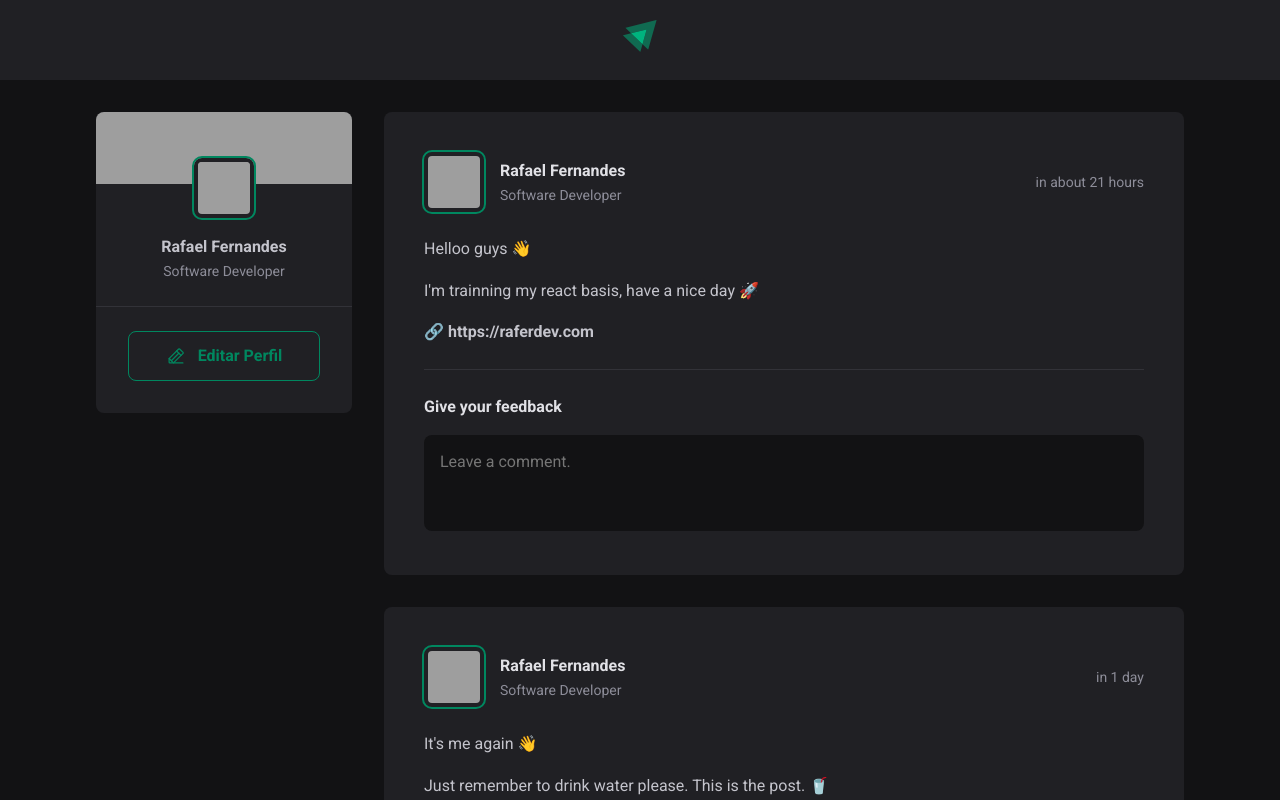
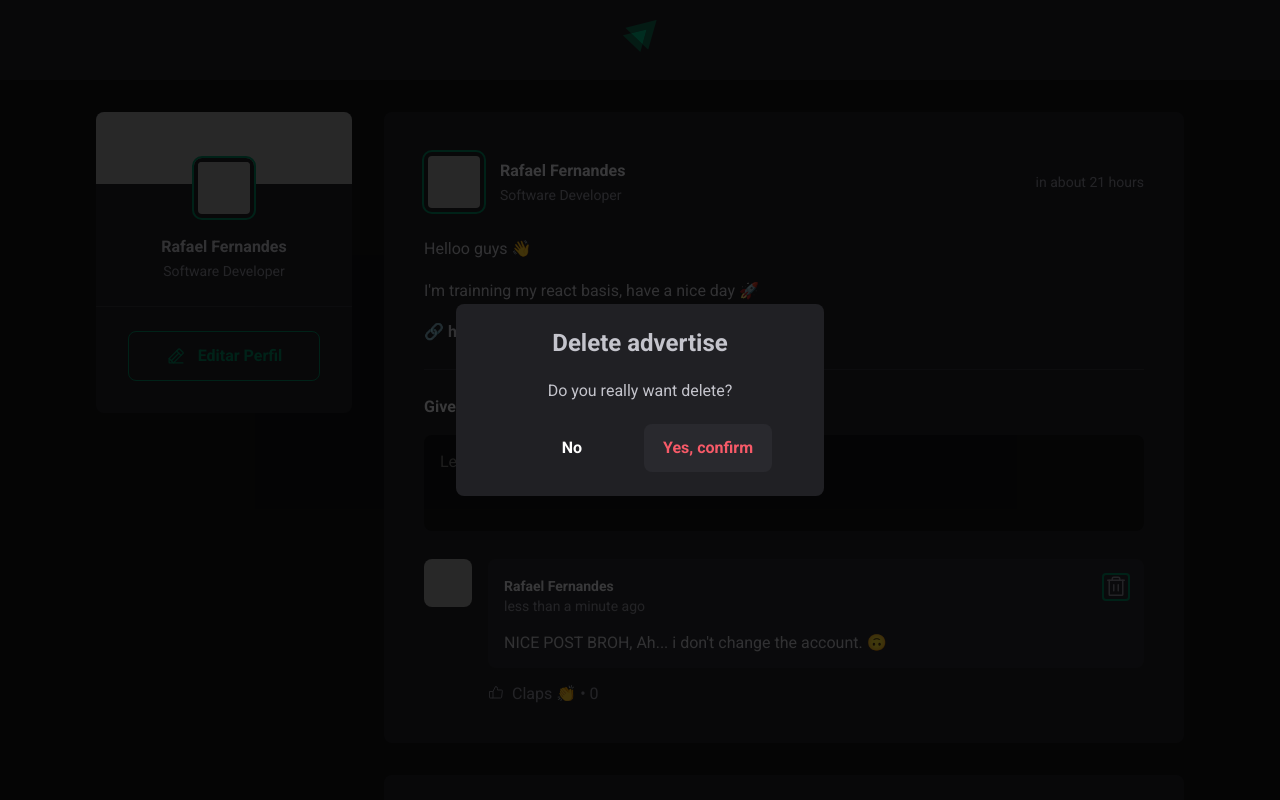
Before and after one commit to raferdev/ignite_social, a React (Vite) app: page / in a window 1280 px wide. Both pictures are taken after a click on the button 1116 px from the left and 587 px from the top of the page. Shown: the top 800 px of the page. Built offline with nearby package versions, Linux system fonts and the light colour scheme; grey boxes are pictures that could not be loaded.

Commit message:
feat: add confirm delete comment layer

```diff
--- a/src/components/Comment.tsx
+++ b/src/components/Comment.tsx
@@ -4,6 +4,7 @@ import { ThumbsUp, Trash } from "phosphor-react";
 import { Avatar } from "./Avatar.js";
 import { useState } from "react";
 import { enUS } from "date-fns/locale";
+import { ConfirmAction } from "./ConfirmAction.js";
 
 interface CommentProps {
   content: string;
@@ -15,7 +16,7 @@ interface CommentProps {
 
 export function Comment({content, onDeleteComment,author, timeDate }:CommentProps) {
   const [likeCount, setLikeCount] = useState(0);
-
+  const [warnActivated, setWarnActivated] = useState(false);
   const timeDateFormatted = format(
     timeDate,
     "'Published date ' d ',' LLLL ',' HH:mm'hrs'",
@@ -30,14 +31,17 @@ export function Comment({content, onDeleteComment,author, timeDate }:CommentProp
   });
 
   function handleDeleteComment() {
-    onDeleteComment(content)
+    setWarnActivated(true)
   }
+
   function handleLikeComment() {
     setLikeCount((state) =>{
       return state + 1
     })
   }
   return (
+    <>
+    <ConfirmAction activated={warnActivated} type={"delete"} onDeleteComment={onDeleteComment} content={content}/>
     <div className={styles.comment}>
       <Avatar hasBorder={false} src="https://media.licdn.com/dms/image/D4D03AQHXAtNJHVcbGw/profile-displayphoto-shrink_800_800/0/1665630311610?e=1679529600&v=beta&t=Izv36qKHlCAMmyaVrLs1g7JNQexrL3yJpODJnNqHDkw" alt="" />
 
@@ -68,5 +72,6 @@ export function Comment({content, onDeleteComment,author, timeDate }:CommentProp
         </footer>
       </div>
     </div>
+    </>
   );
 }
--- /dev/null
+++ b/src/components/ConfirmAction.module.css
@@ -0,0 +1,58 @@
+.confirmActionWrapper.hidden {
+  visibility: hidden;
+  width: 0;
+}
+.confirmActionWrapper::before {
+  overscroll-behavior: none;
+  -webkit-overflow-scrolling: none;
+  touch-action: none;
+}
+.confirmActionWrapper {
+  position: fixed;
+  top: 0;
+  left: 0;
+  background: var(--advertise-layer-bg);
+  height: 100%;
+  width: 100%;
+  display: flex;
+  justify-content: center;
+  align-items: center;
+  z-index: 1;
+  transition: visibility 2s, width 0.3s;
+}
+
+.advertiseBox {
+  display: flex;
+  flex-direction: column;
+  align-items: center;
+  justify-content: center;
+  background-color: var(--gray-800);
+  border-radius: 8px;
+  width: 23rem;
+  height: 12rem;
+  gap: 1.5rem;
+}
+
+.buttonsWrapper {
+  display: flex;
+  gap: 0.5rem;
+}
+
+.buttonYes {
+  background-color: var(--gray-700);
+  width: 8rem;
+  height: 3rem;
+  font-weight: 700;
+  border-radius: 8px;
+  color: var(--red-500);
+  border: none;
+}
+.buttonNo {
+  border: none;
+  font-weight: 700;
+  background: transparent;
+  width: 8rem;
+  height: 3rem;
+  border-radius: 8px;
+  color: var(--white);
+}
--- /dev/null
+++ b/src/components/ConfirmAction.tsx
@@ -0,0 +1,47 @@
+import styles from "./ConfirmAction.module.css";
+
+interface ConfirmActionProps {
+  activated: boolean;
+  type: string;
+  onDeleteComment: (comment: string) => void;
+  content: string;
+}
+export function ConfirmAction({
+  activated = false,
+  type,
+  onDeleteComment,
+  content,
+}: ConfirmActionProps) {
+  const typeShowText = type[0].toUpperCase() + type.slice(1);
+
+  function handleDeleteComment() {
+    onDeleteComment(content);
+  }
+
+  return (
+    <div
+    onScrollCapture={()=>{console.log('weasdas')}}
+      className={
+        activated
+          ? styles.confirmActionWrapper
+          : `${styles.confirmActionWrapper} ${styles.hidden}`
+      }
+    >
+      <div className={styles.advertiseBox}>
+        <h1>{typeShowText} advertise</h1>
+        <p>Do you really want {type}?</p>
+        <div className={styles.buttonsWrapper}>
+          <button className={styles.buttonNo} onMouseDown={handleDeleteComment}>
+            No
+          </button>
+          <button
+            className={styles.buttonYes}
+            onMouseDown={handleDeleteComment}
+          >
+            Yes, confirm
+          </button>
+        </div>
+      </div>
+    </div>
+  );
+}
--- a/src/global.css
+++ b/src/global.css
@@ -12,6 +12,8 @@
   --green-500: #00875f;
 
   --red-500: #f75a68;
+
+  --advertise-layer-bg: rgba(0, 0, 0, 0.75);
 }
 
 :focus {
```
